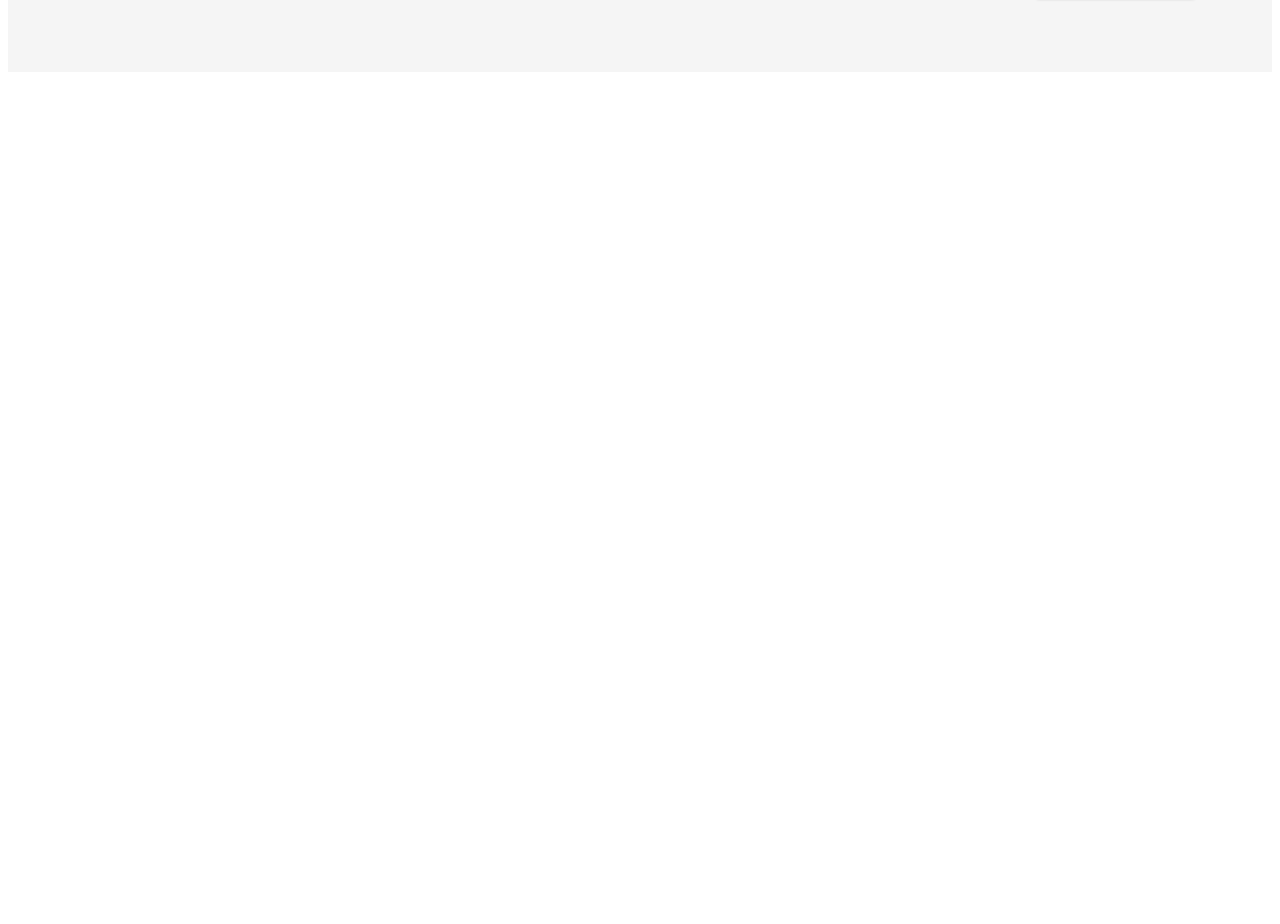
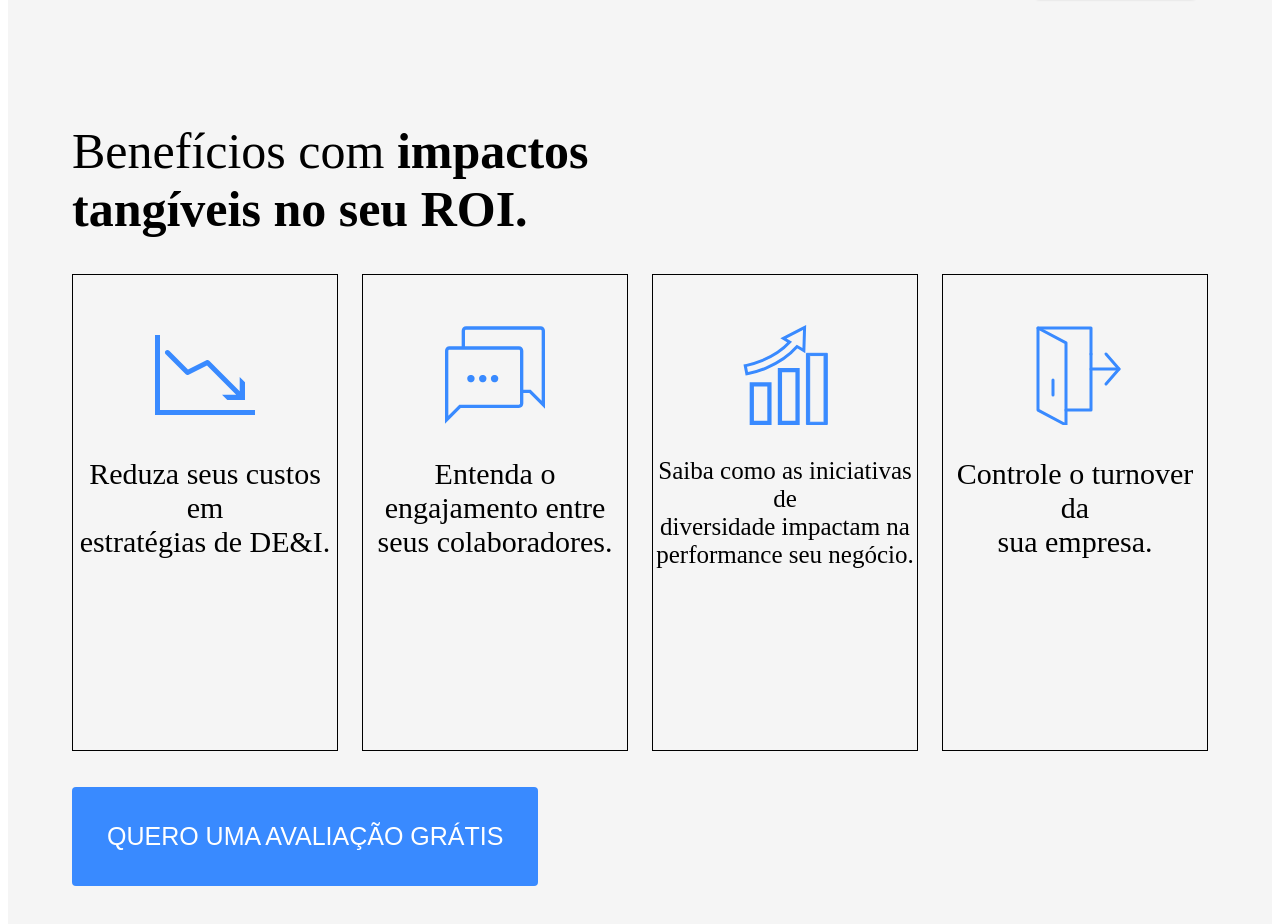
Before and after one commit to Jeansidharta/landing-page, a Next.js app: page / in a window 1280 px wide. Shown: the part 870-1794 px from the top of the page. Before the commit the page ends 950 px from the top, so only its background shows below. Built offline with nearby package versions, Linux system fonts and the light colour scheme.

Commit message:
Remade benefits screen

```diff
--- a/src/containers/index/benefits/index.tsx
+++ b/src/containers/index/benefits/index.tsx
@@ -1,76 +1,103 @@
 import React, { FC } from 'react';
 import styled from 'styled-components';
+import Button from '../../../components/reusable/button';
+import Images from '../../../images';
 
 const Root = styled.div`
 	padding: 32px 64px;
 	height: 100vh;
 	display: flex;
 	flex-direction: column;
+	justify-content: space-around;
 `;
 
-const Title = styled.h1`
+const Title = styled.h2`
 	margin: 0;
+	font-weight: normal;
+	font-size: 50px;
+	max-width: 600px;
 `;
 
-const FooterTitle = styled.p`
-	margin: 0;
-	font-size: 24px;
+const BenefitsContainer = styled.div`
+	display: flex;
+	column-gap: 24px;
 `;
 
-const BenefitsItemsContainer = styled.div`
-	display: grid;
-	grid-template-columns: 1fr 1fr 1fr;
-	height: 100%;
-	justify-items: center;
-	align-items: center;
-`;
-
-const BenefitRoot = styled.div`
+const BenefitBox = styled.div`
+	width: 375px;
+	height: 375px;
 	display: flex;
 	flex-direction: column;
 	align-items: center;
-	text-align: center;
-	row-gap: 16px;
-	width: min-content;
-	padding: 16px;
-	border-radius: 8px;
-	box-shadow: ${props => props.theme.shadows.benefit};
-	background-color: ${props => props.theme.colors.white.full};
+	padding: 50px 0;
+	border: 1px solid black;
+	row-gap: 32px;
+`;
+
+const BenefitIcon = styled.div`
+	width: 100px;
+	height: 100px;
 `;
 
 const BenefitText = styled.p`
 	margin: 0;
-`;
-
-const BenefitIcon = styled.div`
-	height: 100px;
-	width: 100px;
-	background-color: red;
-	border-radius: 16px;
+	font-size: 30px;
+	text-align: center;
 `;
 
 const Benefits: FC<{}> = ({}) => {
-	const benefits = [
-		{ name: 'Redução de custos das estratégias de DE&I', icon: <span /> },
-		{ name: 'Censo de Diversidade escalável', icon: <span /> },
-		{ name: 'Acompanhamento do Índice de Maturidade de DE&I', icon: <span /> },
-		{ name: 'Gestão de Grupos de Afinidade', icon: <span /> },
-		{ name: 'Percentual de vagas afirmativas fechadas', icon: <span /> },
-		{ name: 'Controle de Turnover em DE&I', icon: <span /> },
-	];
-
 	return (
 		<Root>
-			<Title>Benefícios com impactos tangíveis no seu ROI:</Title>
-			<BenefitsItemsContainer>
-				{benefits.map(benefit => (
-					<BenefitRoot>
-						<BenefitIcon />
-						<BenefitText>{benefit.name}</BenefitText>
-					</BenefitRoot>
-				))}
-			</BenefitsItemsContainer>
-			<FooterTitle>Aproveite nosso valor promocional!</FooterTitle>
+			<Title>
+				Benefícios com <strong>impactos tangíveis no seu ROI.</strong>
+			</Title>
+			<BenefitsContainer>
+				<BenefitBox>
+					<BenefitIcon>
+						<Images.Icons.DownwardChart />
+					</BenefitIcon>
+					<BenefitText>
+						Reduza seus custos em
+						<br />
+						estratégias de DE&I.
+					</BenefitText>
+				</BenefitBox>
+				<BenefitBox>
+					<BenefitIcon>
+						<Images.Icons.Dialogs />
+					</BenefitIcon>
+					<BenefitText>
+						Entenda o
+						<br />
+						engajamento entre
+						<br />
+						seus colaboradores.
+					</BenefitText>
+				</BenefitBox>
+				<BenefitBox>
+					<BenefitIcon>
+						<Images.Icons.UpwardsChartWithBars />
+					</BenefitIcon>
+					<BenefitText style={{ fontSize: 25 }}>
+						Saiba como as iniciativas de
+						<br />
+						diversidade impactam na
+						<br />
+						performance seu negócio.
+					</BenefitText>
+				</BenefitBox>
+				<BenefitBox>
+					<BenefitIcon>
+						<Images.Icons.ExitDoor />
+					</BenefitIcon>
+					<BenefitText>
+						Controle o turnover da
+						<br />
+						sua empresa.
+					</BenefitText>
+				</BenefitBox>
+			</BenefitsContainer>
+			<Button>QUERO UMA AVALIAÇÃO GRÁTIS</Button>
 		</Root>
 	);
 };
--- a/src/containers/index/index.tsx
+++ b/src/containers/index/index.tsx
@@ -4,6 +4,7 @@ import styled from 'styled-components';
 import ImageURLs from '../../images/image-urls';
 import { deployedURLHome } from '../../constants/deployed-url';
 import Header from './header';
+import Benefits from './benefits';
 
 const Main = styled.div`
 	display: flex;
@@ -34,7 +35,7 @@ export default function Home() {
 			</Head>
 			<Main>
 				<Header />
-				{/* <Benefits /> */}
+				<Benefits />
 				{/* <Prices /> */}
 			</Main>
 		</>
```
